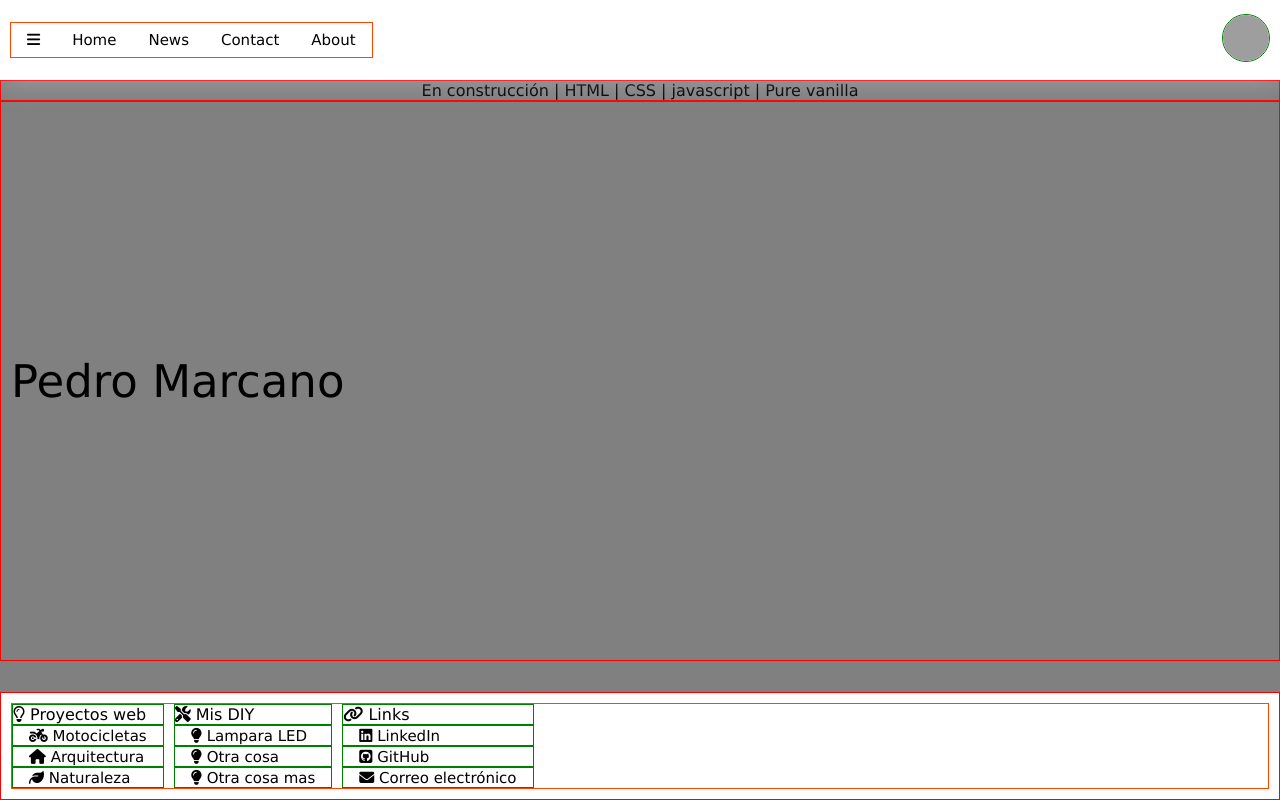
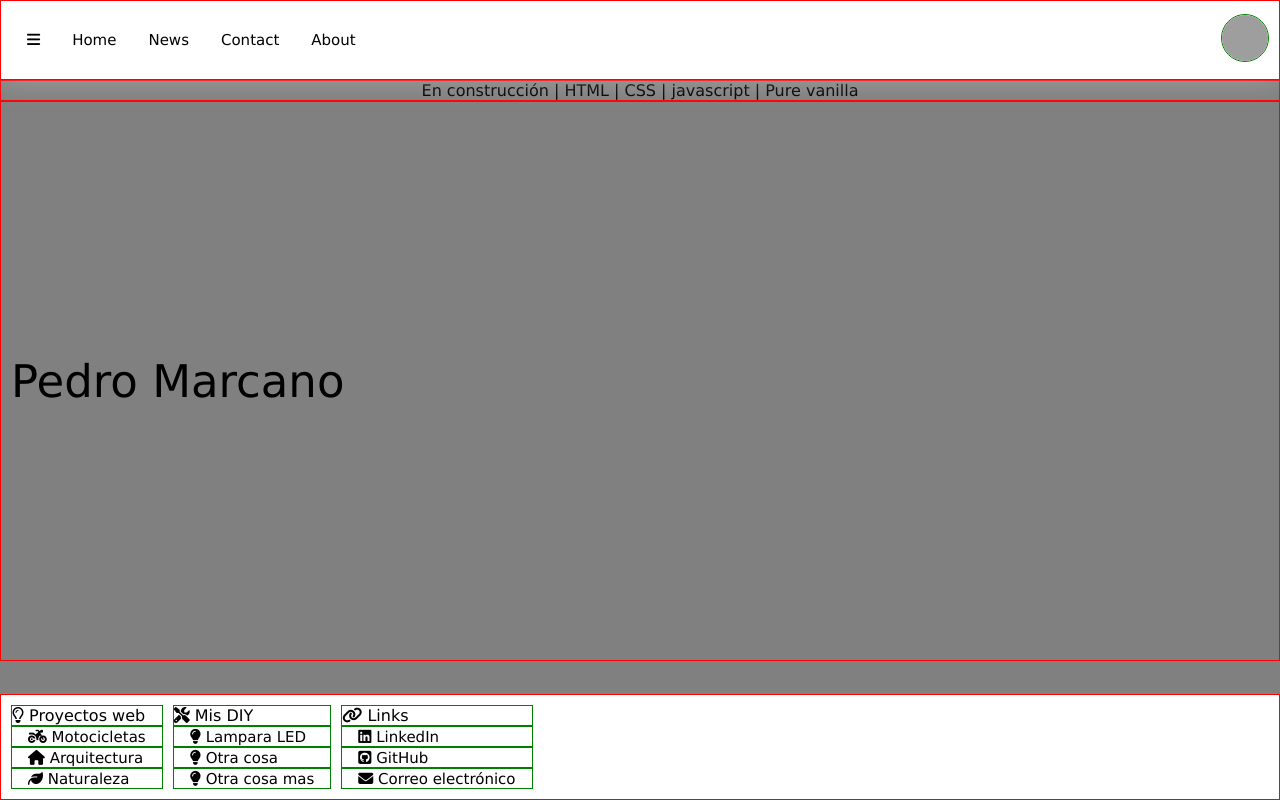
Before and after one commit to pcmarcano/pcmarcano, a plain HTML site: page index.html in a window 1280 px wide. Drawn offline with Linux system fonts and the light colour scheme; grey boxes are pictures that could not be loaded.

```diff
--- a/css/style.css
+++ b/css/style.css
@@ -15,7 +15,7 @@
     padding: 10px 10px;
     justify-content: space-between;
     align-items: center;
-    /* border: red 1px solid; */
+    border: red 1px solid;
     backdrop-filter: blur(30px);
     box-shadow: 0 0 30px rgba(227, 228, 237, 0.37);
 }
@@ -29,7 +29,7 @@
 
 .menu-links{
     display: flex;
-    border: orangered 1px solid;
+    /* border: orangered 1px solid; */
 }
 .menu-links a{
     font-size: 15px;
```
